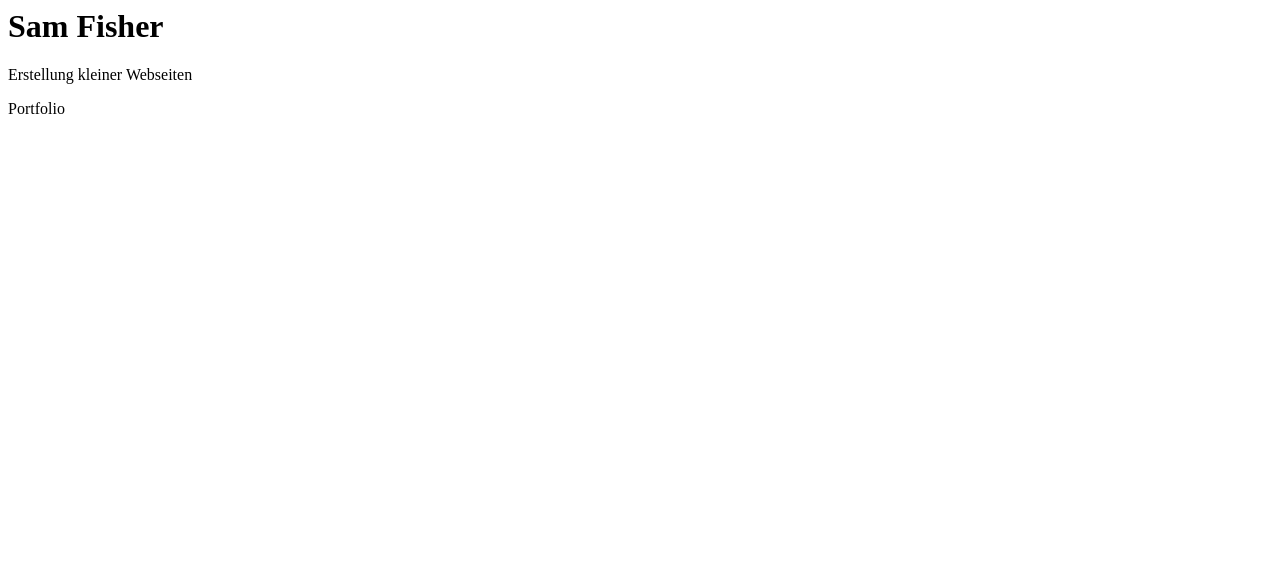
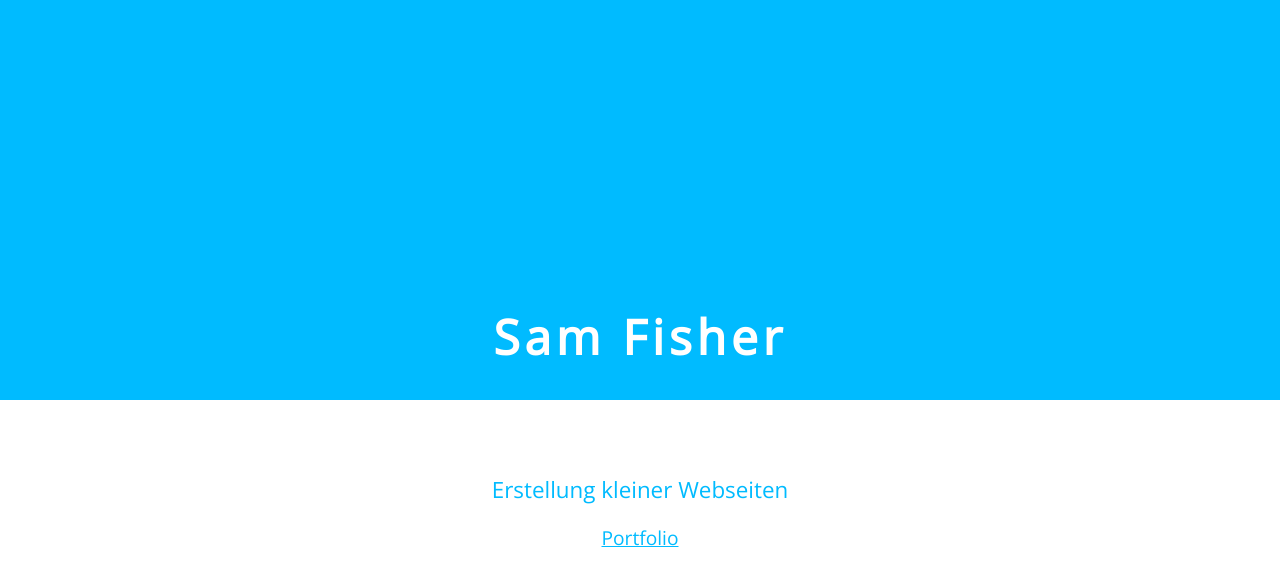
Before and after one commit to Ulrich1979/Starter, a plain HTML site: page index.html in a window 1280 px wide. Drawn offline with nearby package versions, Linux system fonts and the light colour scheme.

Commit message:
Update index.html

```diff
--- a/index.html
+++ b/index.html
@@ -1,3 +1,16 @@
+<!DOCTYPE html>
+<html lang="en">
+<head>
+    <meta charset="UTF-8" />
+    <meta name="viewport" content="width=device-width, initial-scale=1.0" />
+    <title>kleine Seiten</title>
+    <link rel="stylesheet" href="style.css" />
+    <link rel="preconnect" href="https://fonts.googleapis.com">
+    <link rel="preconnect" href="https://fonts.gstatic.com" crossorigin>
+    <link href="https://fonts.googleapis.com/css2?family=Open+Sans&display=swap" rel="stylesheet">
+</head>
+
+<body>
   <div id="top">
     <h1>Sam Fisher</h1>
   </div>
@@ -5,3 +18,4 @@
     <p>Erstellung kleiner Webseiten</p>
     <a><p id="link">Portfolio</p></a>
   </div>
+</body>
```
Lines whose indentation alone changed are shown as unchanged.
